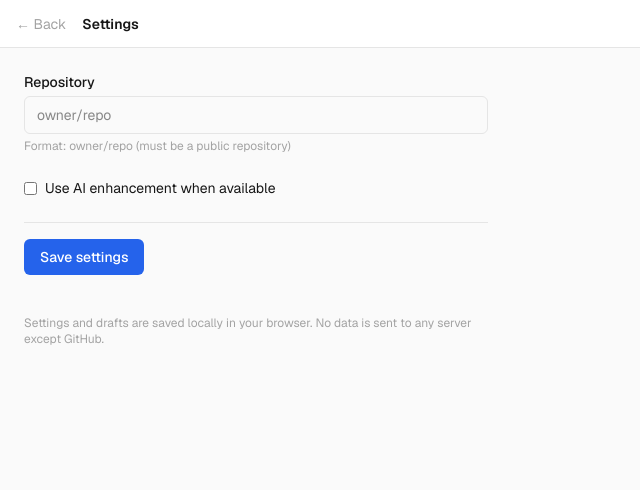
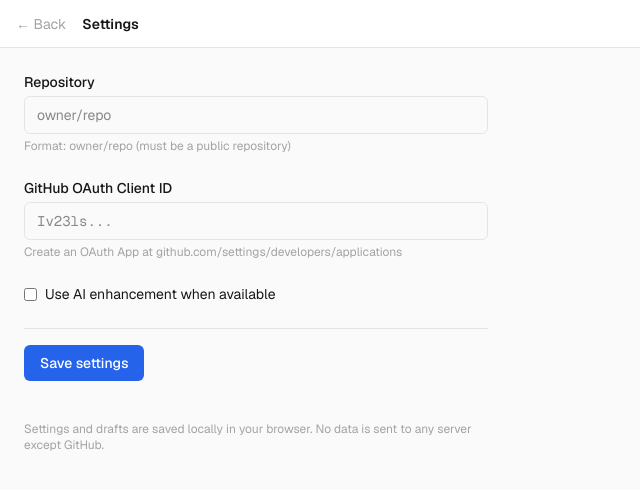
Before and after one commit to tinydarkforge/IntakePad, a Next.js app: page /settings in a window 1280 px wide. Shown: the top 490 px of the page, without its empty margins (0-640 px from the left). Built offline with nearby package versions, Linux system fonts and the light colour scheme.

Commit message:
fix(core): runtime clientId via settings instead of build env

```diff
--- a/src/app/settings/page.tsx
+++ b/src/app/settings/page.tsx
@@ -7,16 +7,18 @@ import { loadSettings, saveSettings } from "@/lib/settings"
 export default function SettingsPage() {
   const [repo, setRepo] = useState("")
   const [aiEnabled, setAiEnabled] = useState(false)
+  const [clientId, setClientId] = useState("")
   const [saved, setSaved] = useState(false)
 
   useEffect(() => {
     const s = loadSettings()
     setRepo(s.repo)
     setAiEnabled(s.aiEnabled)
+    setClientId(s.clientId)
   }, [])
 
   const handleSave = () => {
-    saveSettings({ repo: repo.trim(), aiEnabled })
+    saveSettings({ repo: repo.trim(), aiEnabled, clientId: clientId.trim() })
     setSaved(true)
     setTimeout(() => setSaved(false), 2000)
   }
@@ -43,6 +45,21 @@ export default function SettingsPage() {
               aria-label="Repository owner/repo"
             />
             <p className="text-xs text-text-muted mt-1">Format: owner/repo (must be a public repository)</p>
+          </div>
+
+          <div>
+            <label className="block text-sm font-medium text-text mb-1">GitHub OAuth Client ID</label>
+            <input
+              type="text"
+              value={clientId}
+              onChange={(e) => setClientId(e.target.value)}
+              placeholder="Iv23ls..."
+              className="w-full px-3 py-2 text-sm border border-border rounded-md outline-none focus:border-accent font-mono"
+              aria-label="GitHub OAuth Client ID"
+            />
+            <p className="text-xs text-text-muted mt-1">
+              Create an OAuth App at github.com/settings/developers/applications
+            </p>
           </div>
 
           <div className="flex items-center gap-2">
--- a/src/components/AppShell.tsx
+++ b/src/components/AppShell.tsx
@@ -70,7 +70,8 @@ export function AppShell() {
   const handleRepoSubmit = (e: React.FormEvent) => {
     e.preventDefault()
     const trimmed = repoInput.trim()
-    saveSettings({ repo: trimmed, aiEnabled: loadSettings().aiEnabled })
+    const current = loadSettings()
+    saveSettings({ repo: trimmed, aiEnabled: current.aiEnabled, clientId: current.clientId })
     handleLoadRepo(trimmed)
     setEditRepo(false)
   }
--- a/src/config.ts
+++ b/src/config.ts
@@ -1,5 +1,6 @@
-// GitHub OAuth App client ID for device flow.
-// Create an OAuth App at https://github.com/settings/developers
-// Authorization callback URL can be any valid URL (device flow doesn't use redirects).
-// Homepage URL should match your deployment (e.g. https://tinydarkforge.github.io/IntakePad/).
-export const GITHUB_CLIENT_ID = "your_client_id_here"
+import { loadSettings } from "@/lib/settings"
+
+export function getClientId(): string {
+  const s = loadSettings()
+  return s.clientId || "your_client_id_here"
+}
--- a/src/lib/auth.ts
+++ b/src/lib/auth.ts
@@ -1,4 +1,4 @@
-import { GITHUB_CLIENT_ID } from "@/config"
+import { getClientId } from "@/config"
 
 const AUTH_KEY = "intakepad:github_token"
 
@@ -43,7 +43,7 @@ export async function requestDeviceCode(): Promise<DeviceCodeResponse> {
   const res = await fetch("https://github.com/login/device/code", {
     method: "POST",
     headers: { "Content-Type": "application/json", Accept: "application/json" },
-    body: JSON.stringify({ client_id: GITHUB_CLIENT_ID, scope: "public_repo" }),
+    body: JSON.stringify({ client_id: getClientId(), scope: "public_repo" }),
   })
   if (!res.ok) throw new Error("Failed to start device authorization")
   return res.json()
@@ -63,7 +63,7 @@ export async function pollForToken(
       method: "POST",
       headers: { "Content-Type": "application/json", Accept: "application/json" },
       body: JSON.stringify({
-        client_id: GITHUB_CLIENT_ID,
+        client_id: getClientId(),
         device_code: deviceCode,
         grant_type: "urn:ietf:params:oauth:grant-type:device_code",
       }),
--- a/src/lib/settings.ts
+++ b/src/lib/settings.ts
@@ -3,11 +3,13 @@ const SETTINGS_KEY = "intakepad:settings"
 export interface Settings {
   repo: string
   aiEnabled: boolean
+  clientId: string
 }
 
 const defaults: Settings = {
   repo: "",
   aiEnabled: false,
+  clientId: "",
 }
 
 export function loadSettings(): Settings {
```
